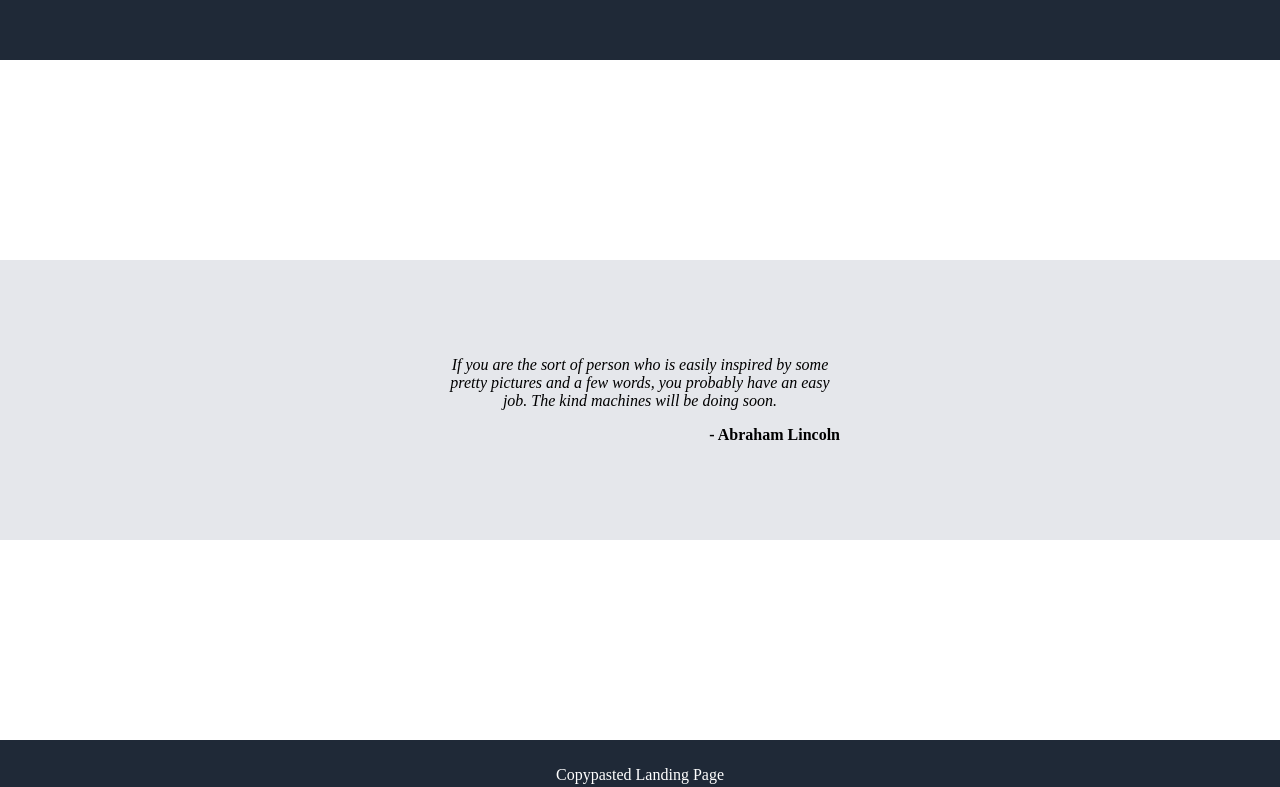
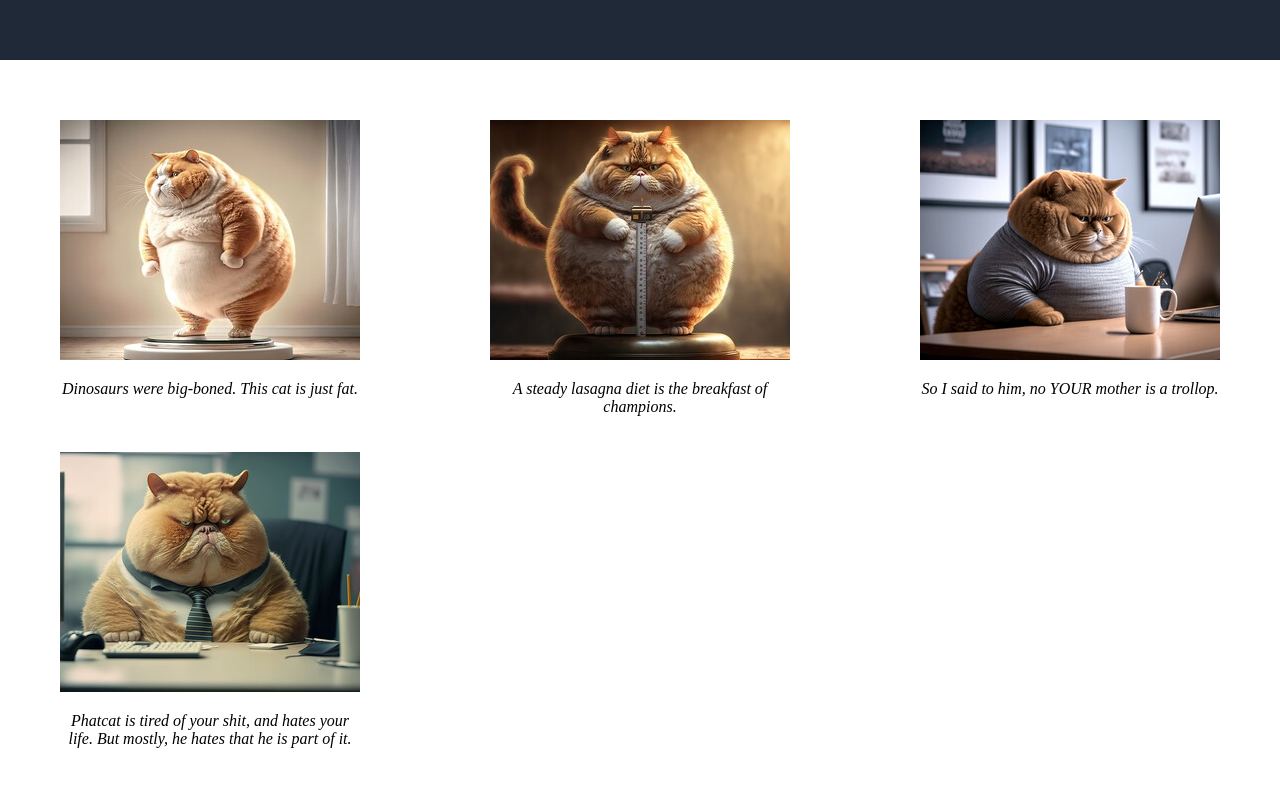
Before and after one commit to Muppet/landingpage, a plain HTML site: page index.html in a window 1280 px wide. Shown: the part 170-957 px from the top of the page. Drawn offline with Linux system fonts and the light colour scheme.

Commit message:
Finished Information Section CSS'ed images to fit static. Might come back to set scaling sizes for better transitions.

```diff
--- a/index.html
+++ b/index.html
@@ -19,7 +19,24 @@
         </div>
 
         <div class="information">
-
+            <div class="infowrapper">
+                <div class="infobox">
+                    <img id="image" src="/img/bigboned.jpg" alt="A very bigboned kitty cat.">
+                    <p class="quote">Dinosaurs were big-boned. This cat is just fat.</p>
+                </div>
+                <div class="infobox">
+                    <img id="image" src="/img/lasagnadiet.jpg" alt="A very bigboned kitty cat.">
+                    <p class="quote">A steady lasagna diet is the breakfast of champions.</p>
+                </div>
+                <div class="infobox">
+                    <img id="image" src="/img/keyboardwarrior.jpg" alt="A very bigboned kitty cat.">
+                    <p class="quote">So I said to him, no YOUR mother is a trollop.</p>
+                </div>
+                <div class="infobox">
+                    <img id="image" src="/img/phatcat.jpg" alt="A very bigboned kitty cat.">
+                    <p class="quote">Phatcat is tired of your shit, and hates your life. But mostly, he hates that he is part of it.</p>
+                </div>
+            </div>
         </div>
 
         <div class="testemonials">
--- a/style/style.css
+++ b/style/style.css
@@ -14,10 +14,32 @@ body {
     background-color: #1F2937;
 }
 
+/** Manual fold: .information, .infowrapper, .infobox, #image **/
 .information {
-    height: 200px;
+    padding: 60px;
 }
 
+.infowrapper {
+    display: flex;
+    flex-wrap: wrap;
+    gap: 20px;
+    justify-content: space-between;
+}
+
+.infobox {
+    width: 300px;
+}
+
+#image {
+    width: 300px;
+    height: 240px;
+    object-fit:cover;
+    overflow: hidden;
+    background-color: red;
+}
+
+
+/** Manual fold: .testemonials, .featuredquote, .quote, .quoter **/
 .testemonials {
     background-color: #E5E7EB;
     padding: 80px;
@@ -33,7 +55,6 @@ body {
 
 .quote {
     font-style: italic;
-    max-width: 400px;
     text-align: center;
 }
 
@@ -41,6 +62,7 @@ body {
     text-align: right;
     font-weight: 700;
 }
+
 
 .callsection {
     height: 200px;
```
Also changed, not shown: img/bigboned.jpg (added), img/keyboardwarrior.jpg (added), img/lasagnadiet.jpg (added), img/phatcat.jpg (added).
